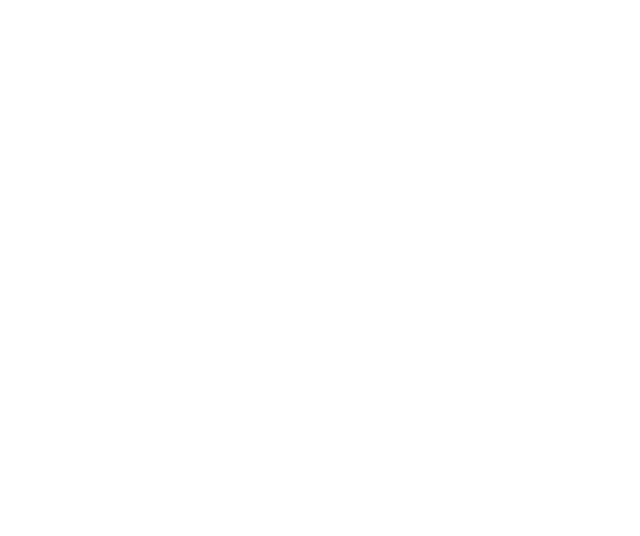
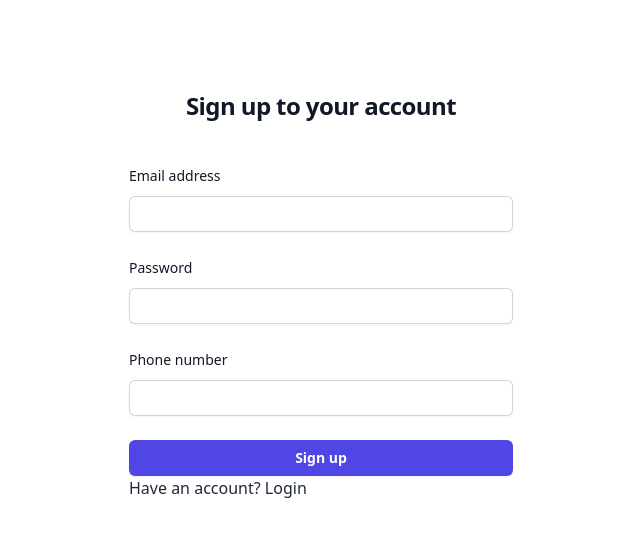
Before and after one commit to kaziFahmid/e-commerce-project-task, a React (Vite) app: page /signup in a window 1280 px wide. Shown: the top 536 px of the page, without its empty margins (319-959 px from the left). Built offline with nearby package versions, Linux system fonts and the light colour scheme.

Commit message:
firebase done

```diff
--- a/package.json
+++ b/package.json
@@ -12,6 +12,7 @@
   "dependencies": {
     "@tanstack/react-query": "^4.29.19",
     "axios": "^1.4.0",
+    "firebase": "^9.23.0",
     "localforage": "^1.10.0",
     "match-sorter": "^6.3.1",
     "react": "^18.2.0",
--- a/src/Component/Home/Products/ProductCard.jsx
+++ b/src/Component/Home/Products/ProductCard.jsx
@@ -11,7 +11,7 @@
       <h2 className="card-title ">{title}</h2>
       <p>Price : {price}</p>
       <div className="card-actions justify-center mt-4">
-       <Link> <button className="btn btn-primary">View Details</button></Link>
+       <Link to={`/productdetails/${id}`}> <button className="btn btn-primary">View Details</button></Link>
 
       </div>
     </div>
--- a/src/Component/Home/Products/ProductDetails.jsx
+++ b/src/Component/Home/Products/ProductDetails.jsx
@@ -1,8 +1,26 @@
 import React from 'react'
+import { useLoaderData } from 'react-router-dom'
 
 export default function ProductDetails() {
+    const data=useLoaderData()
+
   return (
-    <div>
+    <div className='grid md:grid-cols-2 grid-cols-1 '>
+<div >
+   <img src={data.image} className=' mx-auto h-3/5 md:ms-7 md:mt-20'/>
+</div>
+
+<div>
+  <div className='md:mt-28' >
+  <h1 className='text-3xl mt-6'>{data.title}</h1>
+
+  </div>
+  <div className='mt-8'>
+    <p>{data.description}</p>
+  </div>
+  <h3 className='text-xl mt-5'>Price : <span>{data.price}</span></h3>
+
+</div>
 
     </div>
   )
--- a/src/Component/Login/Login.jsx
+++ b/src/Component/Login/Login.jsx
@@ -1,9 +1,70 @@
 import React from 'react'
+import { Link } from 'react-router-dom'
 
 export default function Login() {
+
   return (
-    <div>
+    <div className="flex min-h-full flex-1 flex-col justify-center px-6 py-12 lg:px-8">
+    <div className="sm:mx-auto sm:w-full sm:max-w-sm">
 
+      <h2 className="mt-10 text-center text-2xl font-bold leading-9 tracking-tight text-gray-900">
+        Sign in to your account
+      </h2>
     </div>
+
+    <div className="mt-10 sm:mx-auto sm:w-full sm:max-w-sm">
+      <form className="space-y-6" action="#" method="POST">
+        <div>
+          <label htmlFor="email" className="block text-sm font-medium leading-6 text-gray-900">
+            Email address
+          </label>
+          <div className="mt-2">
+            <input
+              id="email"
+              name="email"
+              type="email"
+              autoComplete="email"
+              required
+              className="block w-full rounded-md border-0 py-1.5 text-gray-900 shadow-sm ring-1 ring-inset ring-gray-300 placeholder:text-gray-400 focus:ring-2 focus:ring-inset focus:ring-indigo-600 sm:text-sm sm:leading-6"
+            />
+          </div>
+        </div>
+
+        <div>
+          <div className="flex items-center justify-between">
+            <label htmlFor="password" className="block text-sm font-medium leading-6 text-gray-900">
+              Password
+            </label>
+            <div className="text-sm">
+              <a href="#" className="font-semibold text-indigo-600 hover:text-indigo-500">
+                Forgot password?
+              </a>
+            </div>
+          </div>
+          <div className="mt-2">
+            <input
+              id="password"
+              name="password"
+              type="password"
+              autoComplete="current-password"
+              required
+              className="block w-full rounded-md border-0 py-1.5 text-gray-900 shadow-sm ring-1 ring-inset ring-gray-300 placeholder:text-gray-400 focus:ring-2 focus:ring-inset focus:ring-indigo-600 sm:text-sm sm:leading-6"
+            />
+          </div>
+        </div>
+
+        <div>
+          <button
+            type="submit"
+            className="flex w-full justify-center rounded-md bg-indigo-600 px-3 py-1.5 text-sm font-semibold leading-6 text-white shadow-sm hover:bg-indigo-500 focus-visible:outline focus-visible:outline-2 focus-visible:outline-offset-2 focus-visible:outline-indigo-600"
+          >
+           Log in
+          </button>
+        </div>
+      </form>
+
+      <p>No account <Link to='/signup'>signup</Link></p>
+    </div>
+  </div>
   )
 }
--- a/src/Component/Signup/Signup.jsx
+++ b/src/Component/Signup/Signup.jsx
@@ -1,9 +1,113 @@
-import React from 'react'
+import React, { useState } from 'react';
+import { Link } from 'react-router-dom';
 
 export default function Signup() {
+  const [phoneNumberError, setPhoneNumberError] = useState('');
+
+  const handleSubmit = (e) => {
+    e.preventDefault();
+    const email = e.target.email.value;
+    const password = e.target.password.value;
+    const phone = e.target.number.value;
+
+    const phoneNumberPattern = /^(?:\+?88)?01[3-9]\d{8}$/; // Regex pattern for Bangladeshi phone number
+
+    if (!phoneNumberPattern.test(phone)) {
+      setPhoneNumberError('Please enter a valid Bangladeshi phone number');
+      return;
+    } else {
+      setPhoneNumberError('');
+      // Proceed with the signup process or other actions
+    }
+
+    const user = {
+      email,
+
+      phone,
+    };
+    console.log(user);
+  };
+
   return (
-    <div>
+    <div className="flex min-h-full flex-1 flex-col justify-center px-6 py-12 lg:px-8">
+      <div className="sm:mx-auto sm:w-full sm:max-w-sm">
+        <h2 className="mt-10 text-center text-2xl font-bold leading-9 tracking-tight text-gray-900">
+          Sign up to your account
+        </h2>
+      </div>
 
+      <div className="mt-10 sm:mx-auto sm:w-full sm:max-w-sm">
+        <form onSubmit={handleSubmit} className="space-y-6" action="#" method="POST">
+          <div>
+            <label htmlFor="email" className="block text-sm font-medium leading-6 text-gray-900">
+              Email address
+            </label>
+            <div className="mt-2">
+              <input
+                id="email"
+                name="email"
+                type="email"
+                autoComplete="email"
+                required
+                className="block w-full rounded-md border-0 py-1.5 text-gray-900 shadow-sm ring-1 ring-inset ring-gray-300 placeholder:text-gray-400 focus:ring-2 focus:ring-inset focus:ring-indigo-600 sm:text-sm sm:leading-6"
+              />
+            </div>
+          </div>
+
+          <div>
+            <div>
+              <label htmlFor="password" className="block text-sm font-medium leading-6 text-gray-900">
+                Password
+              </label>
+            </div>
+
+            <div className="mt-2">
+              <input
+                id="password"
+                name="password"
+                type="password"
+                autoComplete="current-password"
+                required
+                className="block w-full rounded-md border-0 py-1.5 text-gray-900 shadow-sm ring-1 ring-inset ring-gray-300 placeholder:text-gray-400 focus:ring-2 focus:ring-inset focus:ring-indigo-600 sm:text-sm sm:leading-6"
+              />
+
+
+            </div>
+          </div>
+
+          <div>
+            <label htmlFor="number" className="block text-sm font-medium leading-6 text-gray-900">
+              Phone number
+            </label>
+            <div className="mt-2">
+              <input
+                id="number"
+                name="number"
+                type="number"
+                autoComplete="number"
+                required
+                className="block w-full rounded-md border-0 py-1.5 text-gray-900 shadow-sm ring-1 ring-inset ring-gray-300 placeholder:text-gray-400 focus:ring-2 focus:ring-inset focus:ring-indigo-600 sm:text-sm sm:leading-6"
+              />
+               {phoneNumberError && (
+                <p className="mt-2 text-xs text-red-500">{phoneNumberError}</p>
+              )}
+            </div>
+          </div>
+
+          <div>
+            <button
+              type="submit"
+              className="flex w-full justify-center rounded-md bg-indigo-600 px-3 py-1.5 text-sm font-semibold leading-6 text-white shadow-sm hover:bg-indigo-500 focus-visible:outline focus-visible:outline-2 focus-visible:outline-offset-2 focus-visible:outline-indigo-600"
+            >
+              Sign up
+            </button>
+          </div>
+        </form>
+
+        <p>
+          Have an account? <Link to="/login">Login</Link>
+        </p>
+      </div>
     </div>
-  )
+  );
 }
```
Also changed, not shown: firebase.config.js (added, +19 -0 lines), 1 other file (tests, documents, lock files or other folders).
